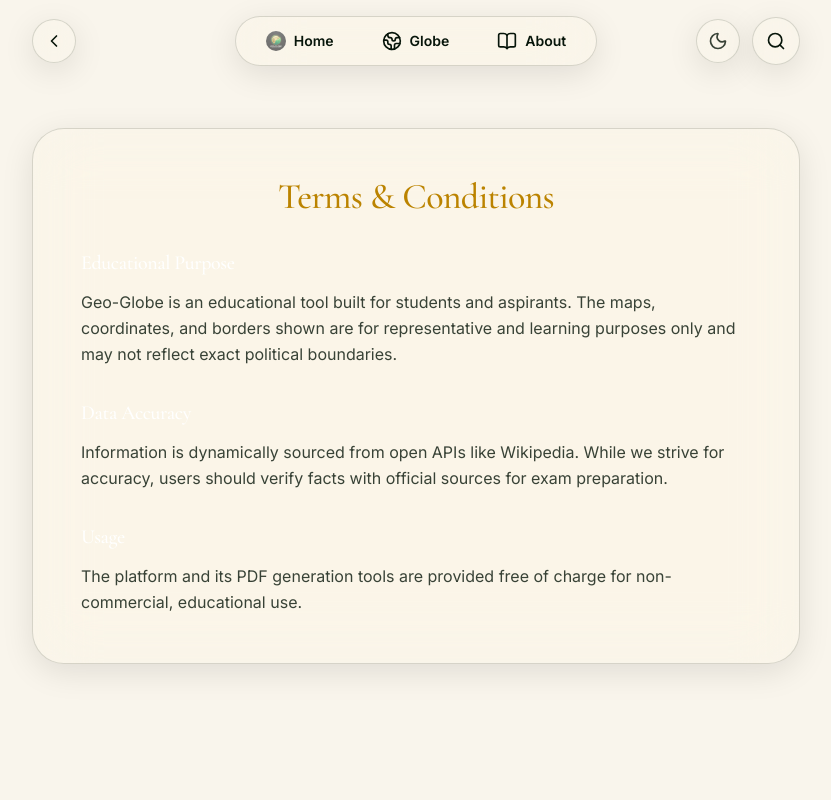
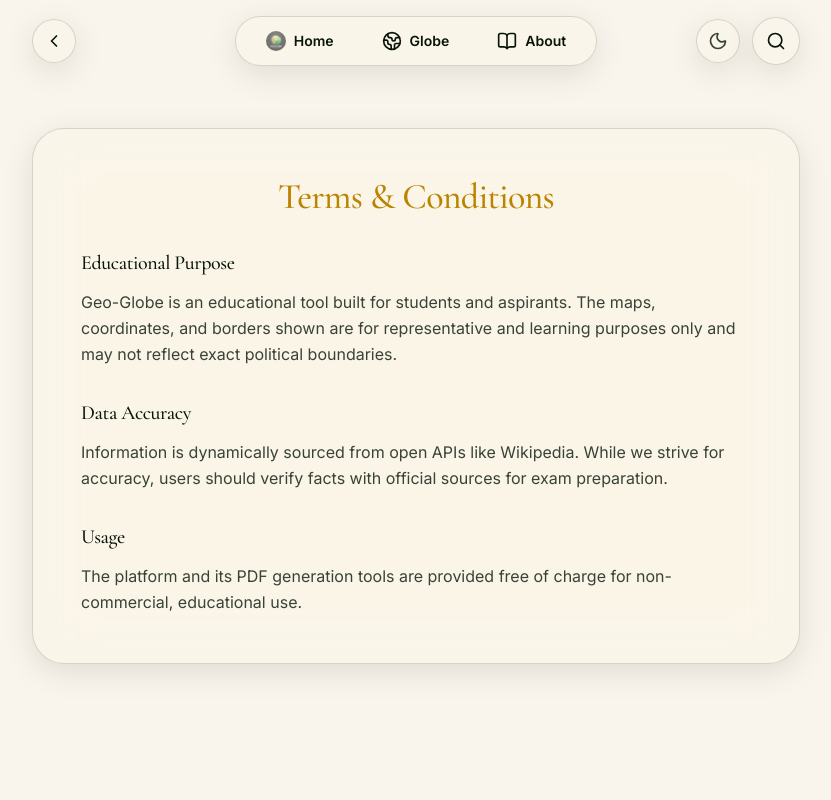
Before and after one commit to g4mt2fch8w-code/geo-globe, a React (Vite) app: page /terms in a window 1280 px wide. Shown: the top 800 px of the page, without its empty margins (224-1055 px from the left). Built offline with nearby package versions, Linux system fonts and the light colour scheme; a web font is replaced by a local one.

Commit message:
fix: change hardcoded white text to fog in FAQ and Terms to support light mode

```diff
--- a/src/components/About.tsx
+++ b/src/components/About.tsx
@@ -382,7 +382,7 @@ const FAQSection = () => {
           {faqs.map((faq, i) => (
             <Reveal delay={i * 0.1} key={i}>
               <div className="glass-card p-8 rounded-[2rem] h-full transition-transform duration-500 hover:-translate-y-2">
-                <h3 className="font-display text-2xl text-white mb-4 leading-snug">{faq.q}</h3>
+                <h3 className="font-display text-2xl text-fog mb-4 leading-snug">{faq.q}</h3>
                 <p className="text-fog/70 leading-relaxed text-sm md:text-base font-body">{faq.a}</p>
               </div>
             </Reveal>
--- a/src/components/Terms.tsx
+++ b/src/components/Terms.tsx
@@ -13,21 +13,21 @@ export function Terms() {
 
         <div className="space-y-8 text-fog/80 font-body leading-relaxed">
           <div>
-            <h2 className="text-xl text-white font-medium mb-3">Educational Purpose</h2>
+            <h2 className="text-xl text-fog font-medium mb-3">Educational Purpose</h2>
             <p>
               Geo-Globe is an educational tool built for students and aspirants. The maps, coordinates, and borders shown are for representative and learning purposes only and may not reflect exact political boundaries.
             </p>
           </div>
 
           <div>
-            <h2 className="text-xl text-white font-medium mb-3">Data Accuracy</h2>
+            <h2 className="text-xl text-fog font-medium mb-3">Data Accuracy</h2>
             <p>
               Information is dynamically sourced from open APIs like Wikipedia. While we strive for accuracy, users should verify facts with official sources for exam preparation.
             </p>
           </div>
 
           <div>
-            <h2 className="text-xl text-white font-medium mb-3">Usage</h2>
+            <h2 className="text-xl text-fog font-medium mb-3">Usage</h2>
             <p>
               The platform and its PDF generation tools are provided free of charge for non-commercial, educational use.
             </p>
```
